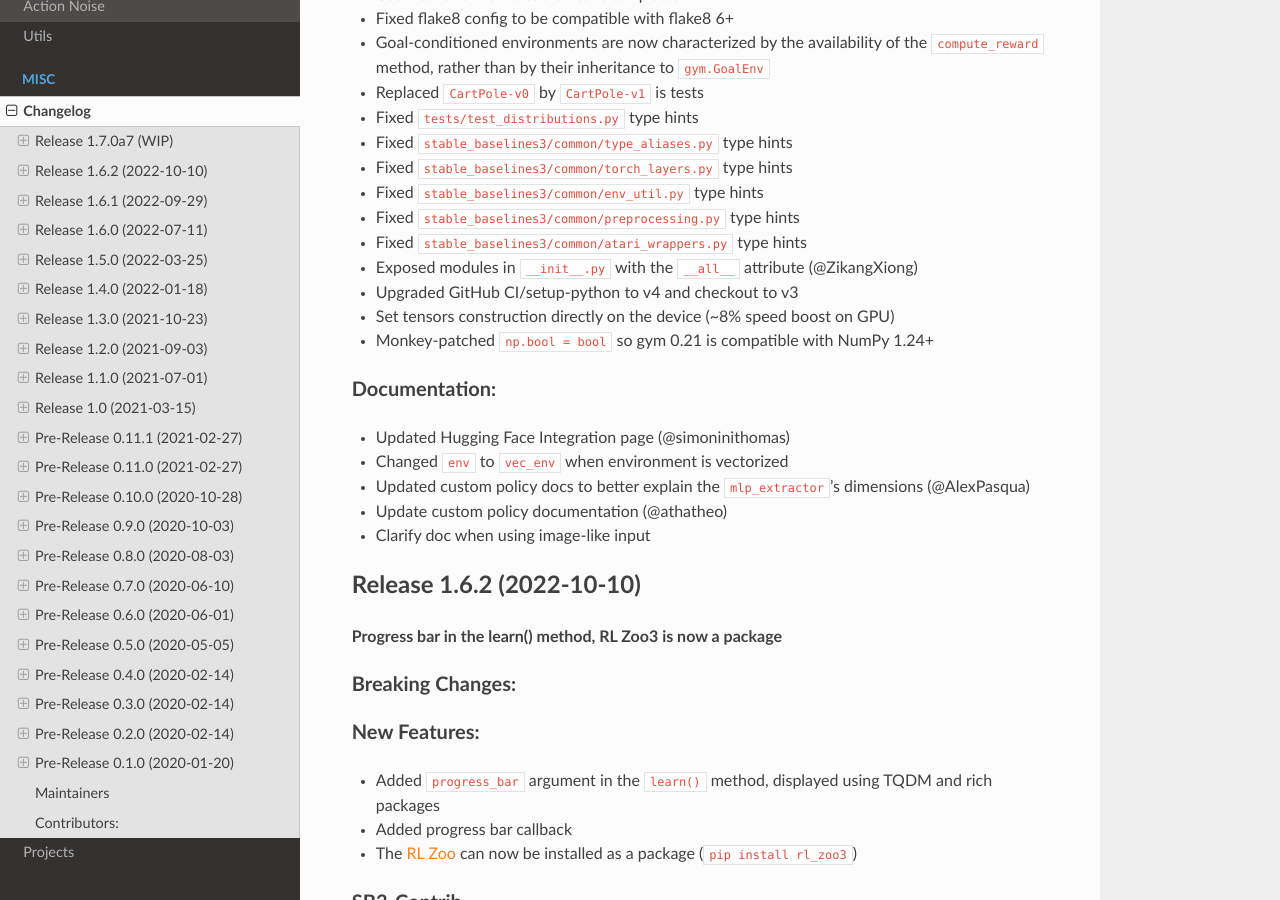
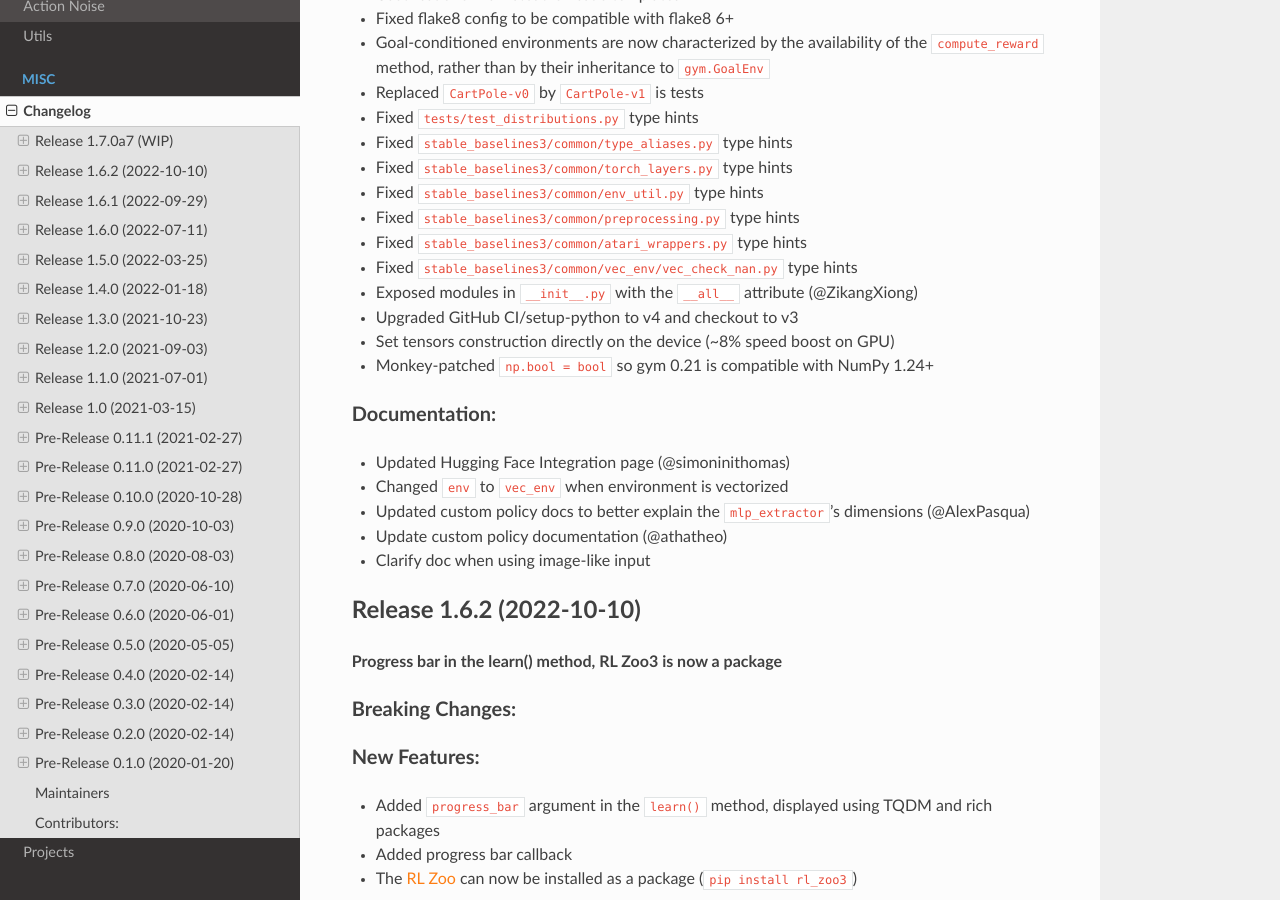
Before and after one commit to DLR-RM/stable-baselines3, a Sphinx documentation site: the page built from docs/misc/changelog.rst, in a window 1280 px wide and 900 px high, scrolled down 1154 px. Built offline with Sphinx 7.4.7 and the Read the Docs theme 2.0.0, drawn with Linux system fonts in a browser that asks for light colours; pages that are not in the unit, such as notebooks, are missing from menus.

Commit message:
Update changelog

```diff
--- a/docs/misc/changelog.rst
+++ b/docs/misc/changelog.rst
@@ -53,6 +53,7 @@ Others:
 - Fixed ``stable_baselines3/common/env_util.py`` type hints
 - Fixed ``stable_baselines3/common/preprocessing.py`` type hints
 - Fixed ``stable_baselines3/common/atari_wrappers.py`` type hints
+- Fixed ``stable_baselines3/common/vec_env/vec_check_nan.py`` type hints
 - Exposed modules in ``__init__.py`` with the ``__all__`` attribute (@ZikangXiong)
 - Upgraded GitHub CI/setup-python to v4 and checkout to v3
 - Set tensors construction directly on the device (~8% speed boost on GPU)
```
